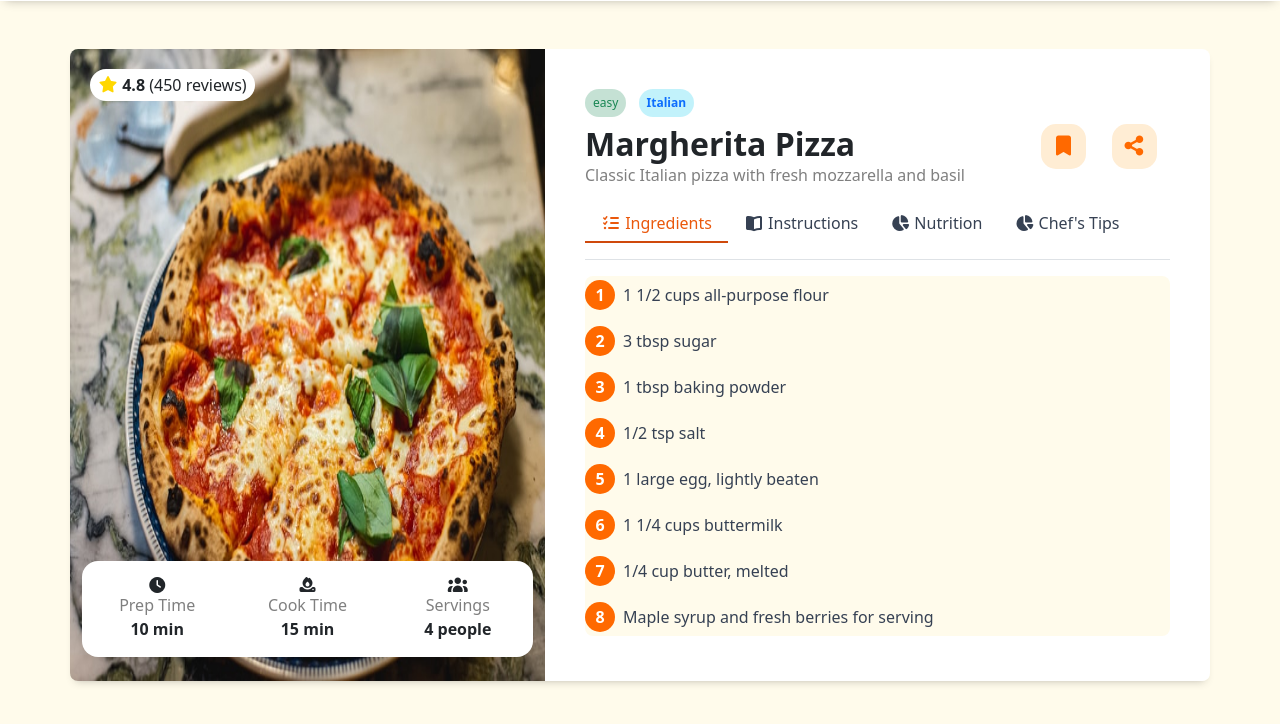
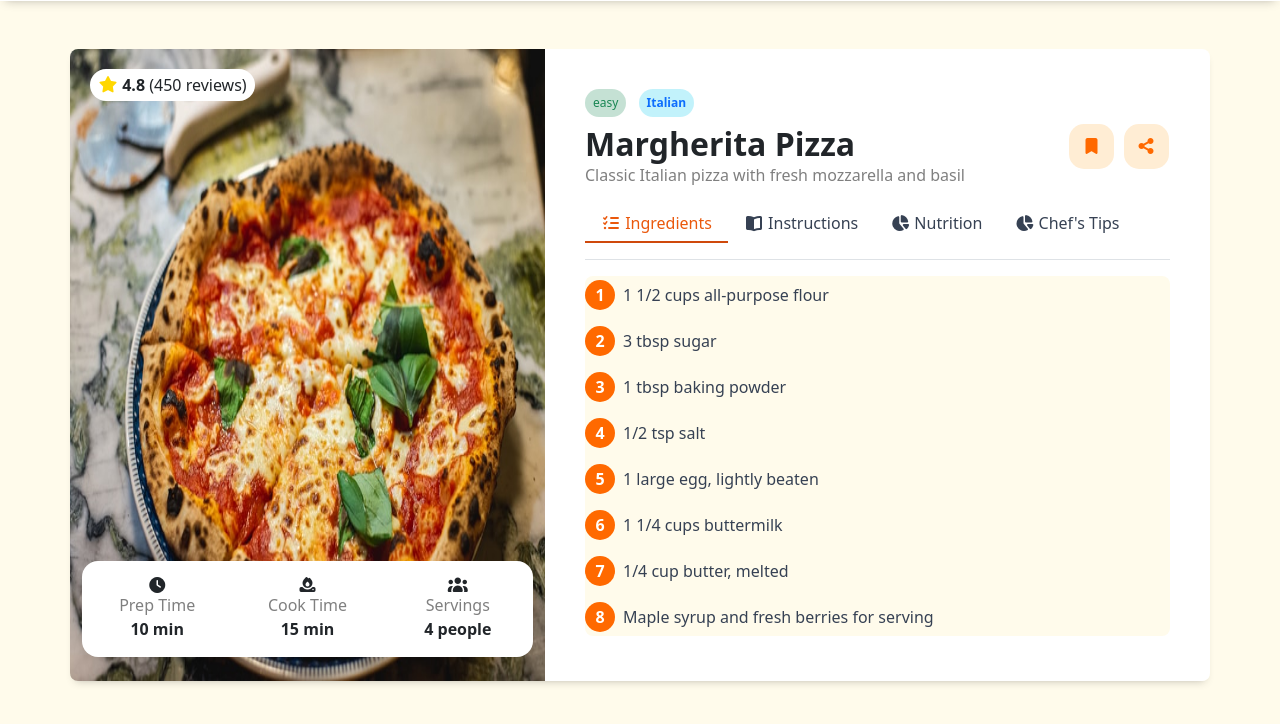
Before and after one commit to Saif-Mansour-50/javascript-exam, a plain HTML site: page index.html in a window 1280 px wide. Shown: the part 86-810 px from the top of the page. Drawn offline with Linux system fonts and the light colour scheme.

Commit message:
update save and share icos Ui

```diff
--- a/index.html
+++ b/index.html
@@ -137,19 +137,19 @@ Healthy bowl with quinoa, vegetables, and tahini dressing
 </p>
 </div>
 <div class="d-flex">
-<button class="btn">
+<button class="btn p-0">
 <span
           class=" bg-icons bg-fire d-flex align-items-center justify-content-center"
         >
-          <i class="fa-solid fa-bookmark fs-5 text-fire"></i>
+          <i class="fa-solid fa-bookmark fs-6 p text-fire"></i>
         </span>
 
 </button>
-<button class="btn">
+<button class="btn p-0 ms-2">
   <span
           class=" bg-icons bg-fire d-flex align-items-center justify-content-center"
         >
-<i class="fa-solid fa-share-nodes fs-5 text-fire"></i>
+<i class="fa-solid fa-share-nodes fs-6 text-fire"></i>
         </span>
 </button>
 </div>
```
